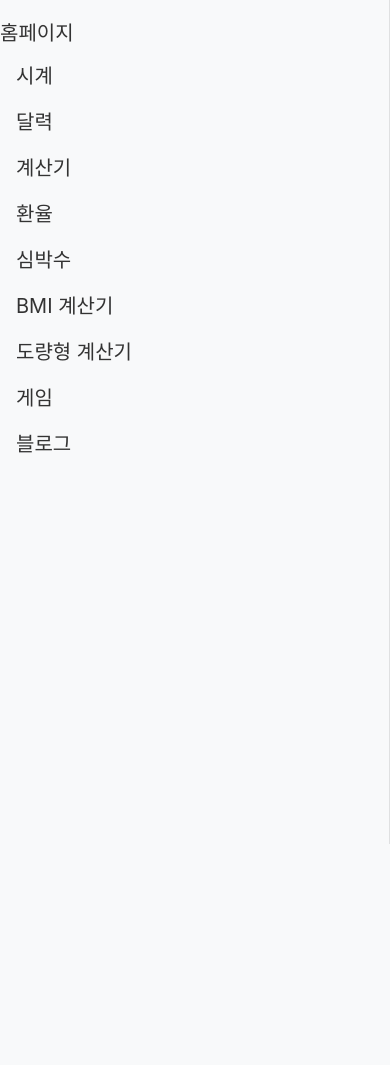
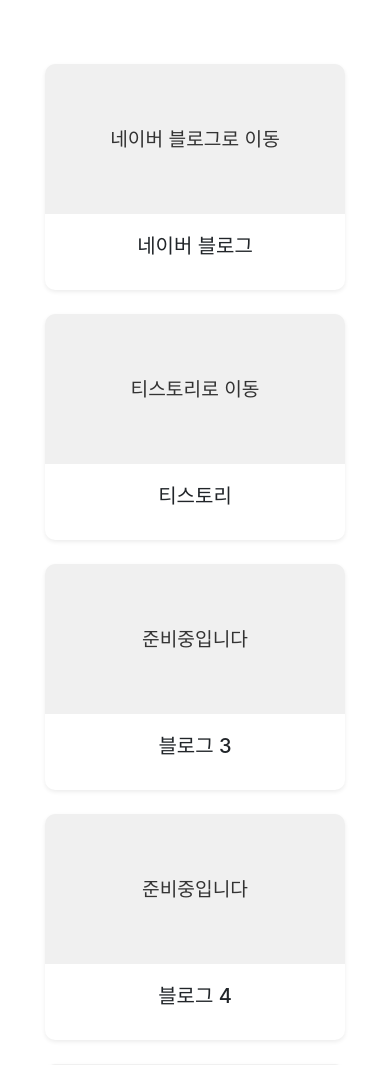
Before and after one commit to maaaruuu00/jiobi_site, a Django app: template mysite/templates/blog.html in a window 390 px wide. Shown: the top 1065 px of the page. Before the commit the page ends 844 px from the top, so only its background shows below. Run offline with Django 5.2, Linux system fonts and the light colour scheme; the template is opened without the code that fills it, so the values that code supplies are empty; some libraries are stand-ins or nearby versions.

Commit message:
모바일에서 사이드바 없앰

```diff
--- a/mysite/static/css/base.css
+++ b/mysite/static/css/base.css
@@ -1,3 +1,4 @@
+/* 기본 사이드바 스타일 */
 .sidebar {
     position: fixed;
     top: 0;
@@ -6,23 +7,17 @@
     z-index: 100;
     padding: 5px 0 0;
     box-shadow: inset -1px 0 0 rgba(0, 0, 0, .1);
+    width: 250px;
+    background-color: #f8f9fa;
 }
 
-.sidebar-sticky {
-    position: -webkit-sticky;
-    position: sticky;
-    top: 0;
-    height: calc(100vh - 48px);
-    padding-top: .5rem;
-    overflow-x: hidden;
-    overflow-y: auto;
+/* 모바일에서 사이드바 숨기기 */
+@media (max-width: 767px) {
+    .sidebar {
+        display: none; /* 모바일에서 사이드바 숨기기 */
+    }
+
+    main {
+        margin-left: 0; /* 모바일에서 마진을 제거해 콘텐츠가 전체 화면을 차지하도록 함 */
+    }
 }
-
-.nav-link, .navbar-brand {
-    color: #333;
-    font-size: 1.25rem; /* 글씨 크기 조정 */
-}
-
-.nav-link.active {
-    color: #007bff;
-}
--- a/mysite/templates/base.html
+++ b/mysite/templates/base.html
@@ -59,9 +59,11 @@
                         <li class="nav-item">
                             <a class="nav-link" href="bmi_calculator">BMI 계산기</a>
                         </li>
+                        <!--
                         <li class="nav-item">
                             <a class="nav-link" href="doryang">도량형 계산기</a>
                         </li>
+                        -->
                         <li class="nav-item">
                             <a class="nav-link" href="game">게임</a>
                         </li>
--- a/mysite/templates/blog.html
+++ b/mysite/templates/blog.html
@@ -11,20 +11,20 @@
 <div class="container mt-5">
     <div class="row">
         <!-- 블로그 탭 1 -->
-        <div class="col-md-2">
+        <div class="col-md-3">
             <div class="card mb-4 shadow-sm">
-                <div class="card-img-placeholder" onclick="showComingSoon()">준비중입니다</div>
+                <a href="https://blog.naver.com/jiobi_" target="_blank" class="card-img-placeholder">네이버 블로그로 이동</a>
                 <div class="card-body">
-                    <h5 class="card-title text-center">블로그 1</h5>
+                    <h5 class="card-title text-center">네이버 블로그</h5>
                 </div>
             </div>
         </div>
         <!-- 블로그 탭 2 -->
-        <div class="col-md-2">
+        <div class="col-md-3">
             <div class="card mb-4 shadow-sm">
-                <div class="card-img-placeholder" onclick="showComingSoon()">준비중입니다</div>
+                <a href="https://blog.jiobi.kr/" target="_blank" class="card-img-placeholder">티스토리로 이동</a>
                 <div class="card-body">
-                    <h5 class="card-title text-center">블로그 2</h5>
+                    <h5 class="card-title text-center">티스토리</h5>
                 </div>
             </div>
         </div>
--- a/mysite/templates/game.html
+++ b/mysite/templates/game.html
@@ -15,7 +15,8 @@
                 <div class="card-body">
                     <h5 class="card-title">기억력 게임</h5>
                     <p class="card-text">단어를 기억하고 입력하세요</p>
-                    <button class="btn btn-primary">게임 하러가기</button>
+                    <button class="btn btn-secondary" onclick="alert('준비중입니다. 기대해주세요!')">준비중</button>
+                    <!--<button class="btn btn-primary">게임 하러가기</button>-->
                 </div>
             </div>
         </div>
--- a/mysite/templates/main.html
+++ b/mysite/templates/main.html
@@ -77,6 +77,7 @@
                 </div>
             </div>
         </div>
+        <!--
         <div class="col-md-4">
             <div class="card mb-4 shadow-sm">
                 <div class="card-body">
@@ -86,6 +87,7 @@
                 </div>
             </div>
         </div>
+        -->
     </div>
 
 
```
